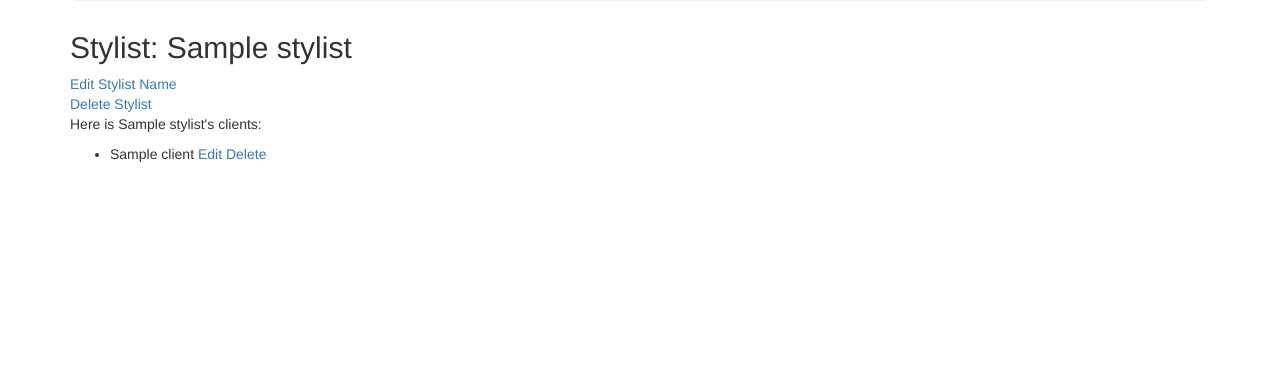
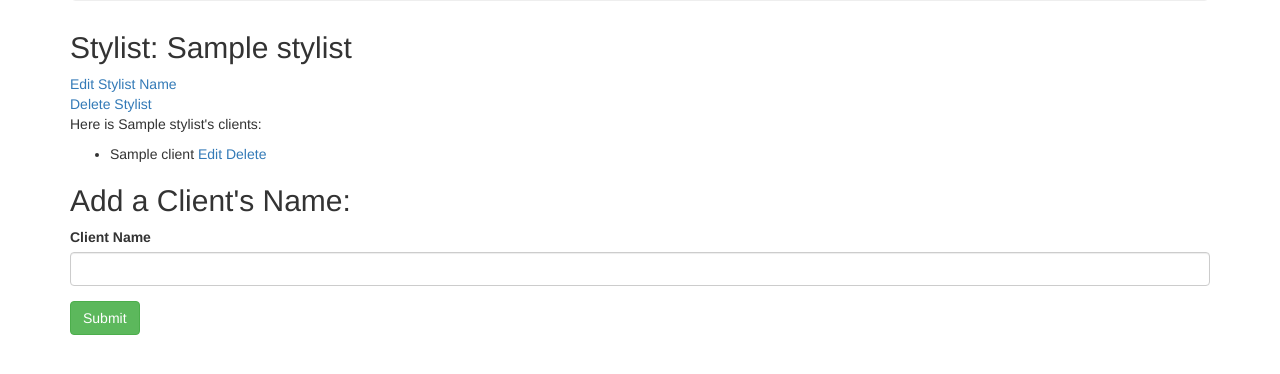
Before and after one commit to jsween/hair_salon_v2, a PHP site: template views/stylist.html.twig in a window 1280 px wide. Shown: the part 266-640 px from the top of the page. Run offline with PHP 8.4, Linux system fonts and the light colour scheme; the template is opened without the code that fills it: most values are stand-ins (such as "Sample title", 1, 10 or a date in 2020); some libraries are stand-ins or nearby versions.

Commit message:
create adding a client to a stylist functionality

```diff
--- a/app/app.php
+++ b/app/app.php
@@ -37,7 +37,7 @@
             'stylists' => Stylist::getAll()
         ));
     });
-    //Single Stylist
+    //Single Stylist Info
     $app->get("/stylist/{id}", function($id) use ($app) {
         $stylist = Stylist::find($id);
         return $app['twig']->render('stylist.html.twig', array(
--- a/views/stylist.html.twig
+++ b/views/stylist.html.twig
@@ -27,6 +27,14 @@
             {% else%}
               <p>{{ stylist.getName}} does not have any clients.</p>
             {% endif %}
+            <h2>Add a Client's Name:</h2>
+            <form action='/stylist/{{ stylist.getId }}/addClient' method='post'>
+                <div class="form-group">
+                    <label for='client-name'>Client Name</label>
+                    <input name='client-name' type='text' class='form-control'>
+                </div>
+                <button type='submit' class='btn btn-success'>Submit</button>
+            </form>
         </div>
     </body>
 </html>
```
